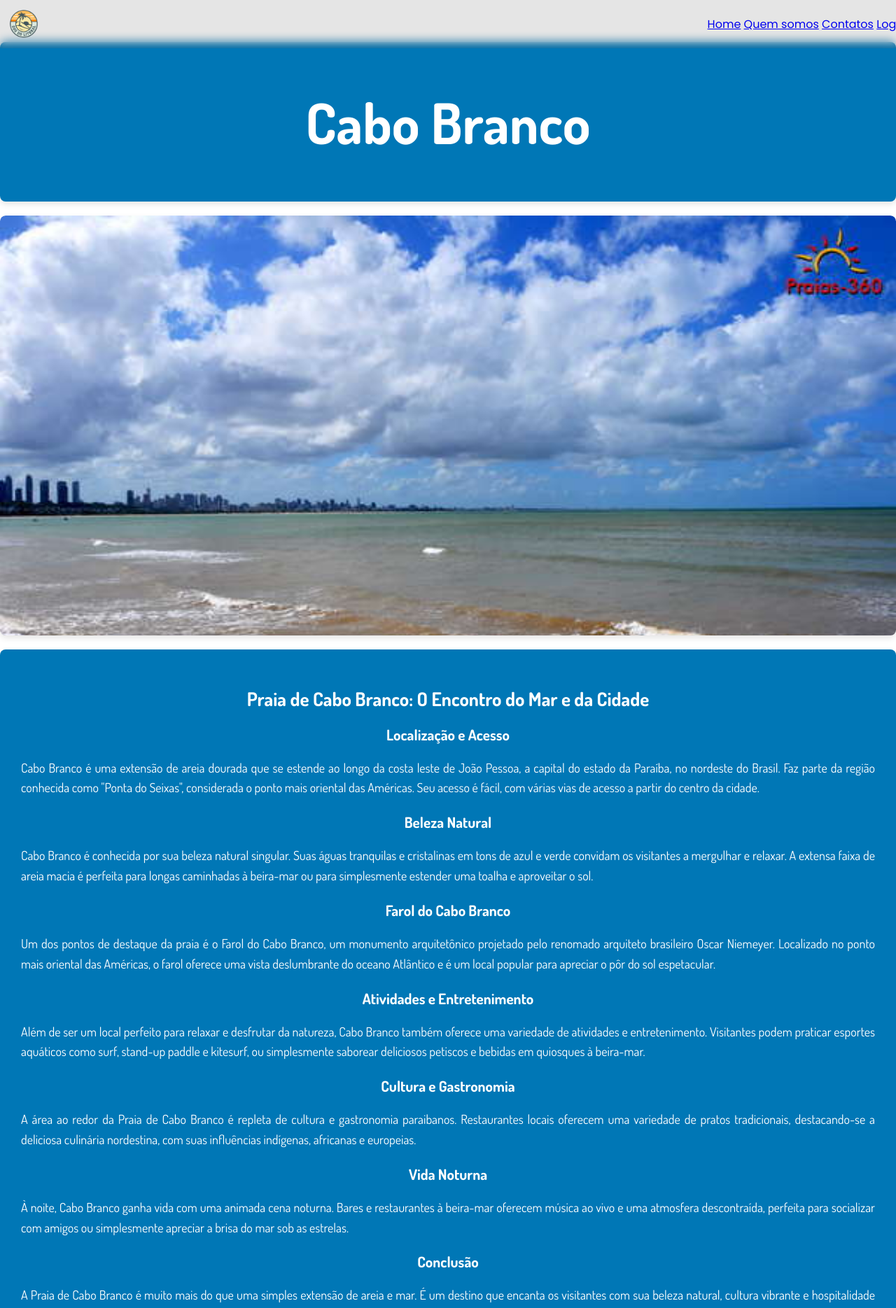
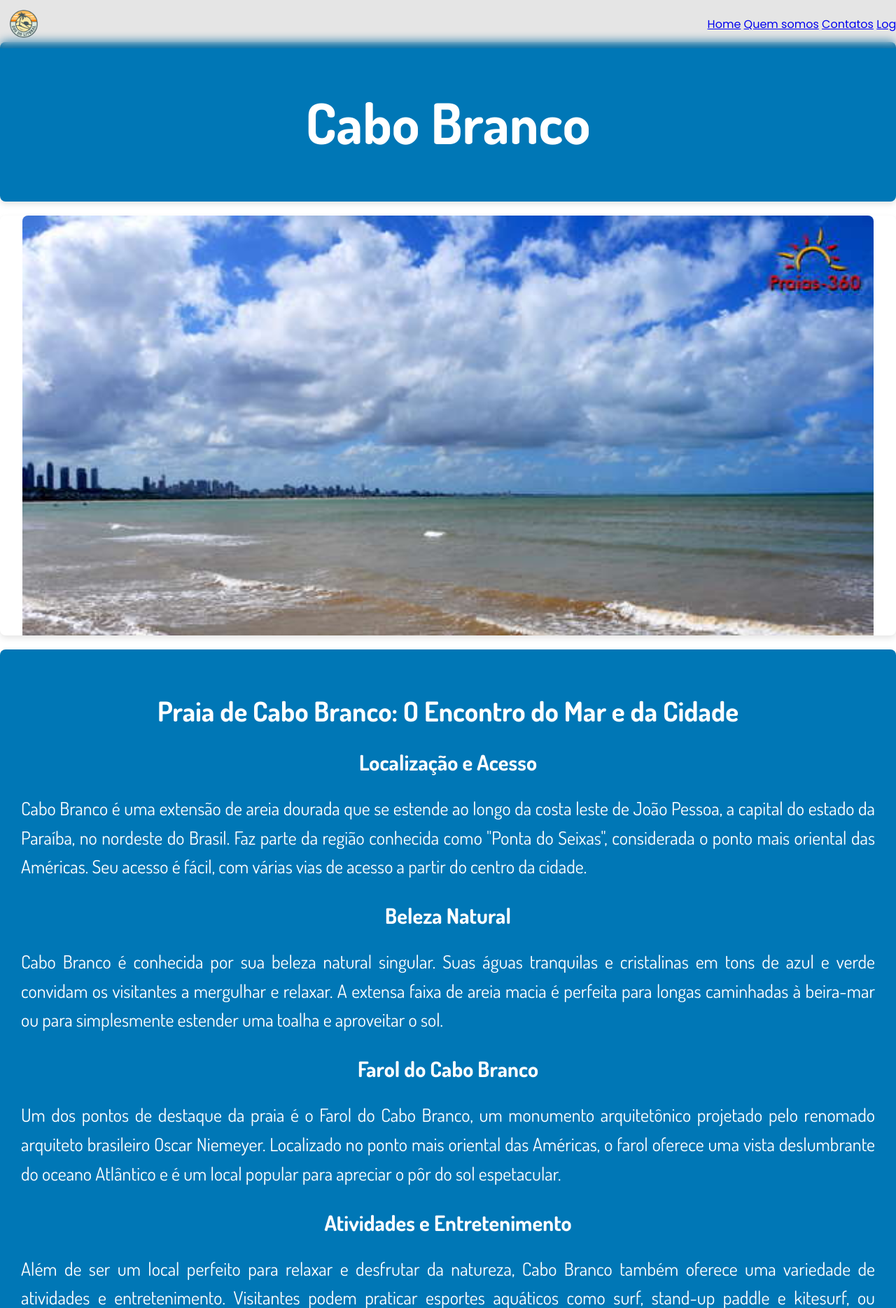
Before and after one commit to eduardogonsalves/sou_do_litoral, a PHP site: page /cabobranco.html in a window 1280 px wide. Shown: the top 1869 px of the page at 70% size. Run offline with PHP 8.4, Linux system fonts and the light colour scheme.

Commit message:
Atualizações

```diff
--- a/cabobranco.css
+++ b/cabobranco.css
@@ -52,7 +52,7 @@ body {
 .carousel-container {
     display: flex;
     transition: transform 0.5s ease;
-    max-width: 100%;
+    max-width: 95%;
     margin: auto;
     height: 600px;
 }
@@ -75,7 +75,7 @@ body {
     background-color: #0077b6; /* Azul marinho */
     color: #fff;
     font-family: "Dosis", sans-serif;
-    font-size: 18px;
+    font-size: 26px;
     text-align: justify;
     padding: 30px;
     border-radius: 8px;
```
